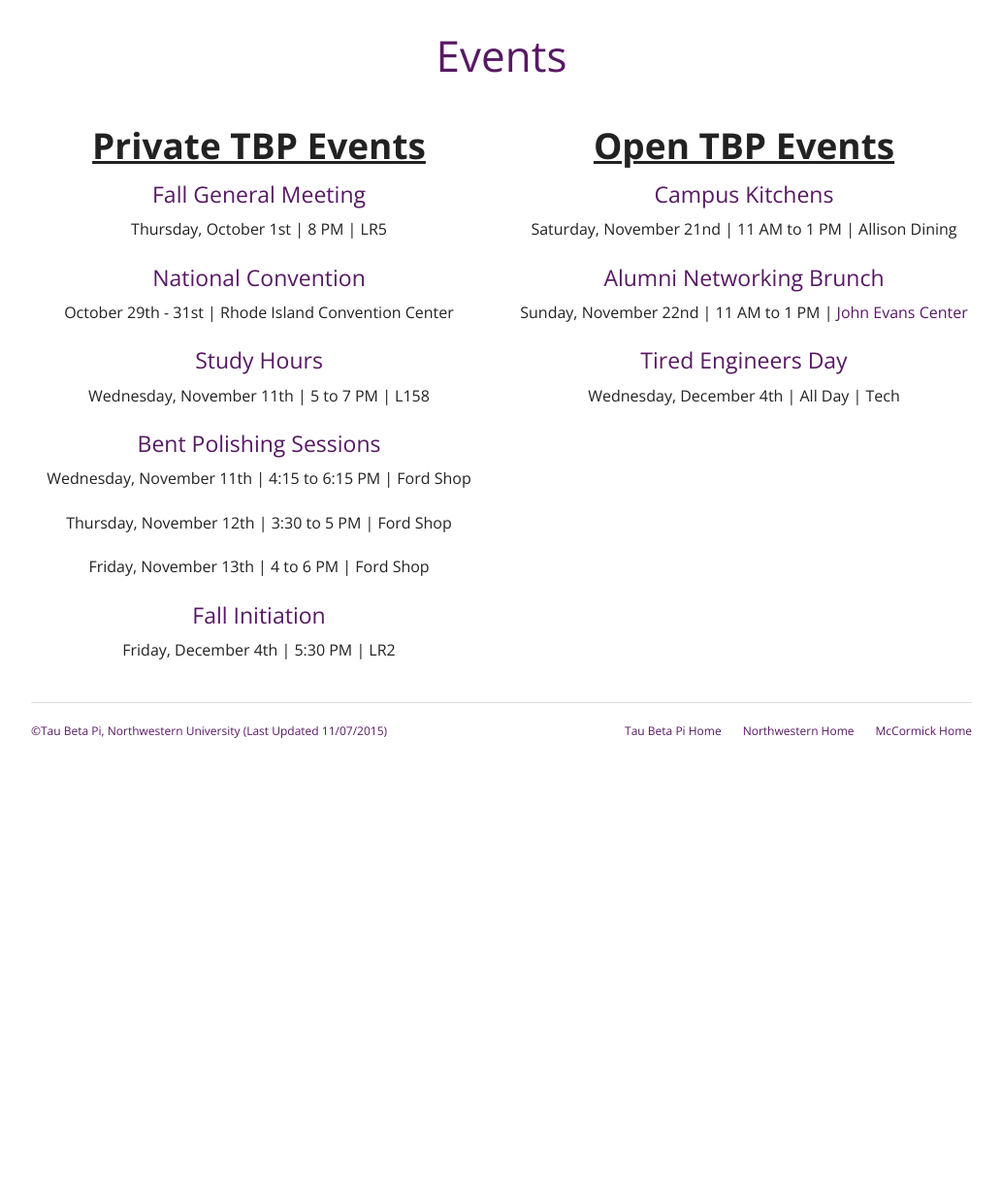
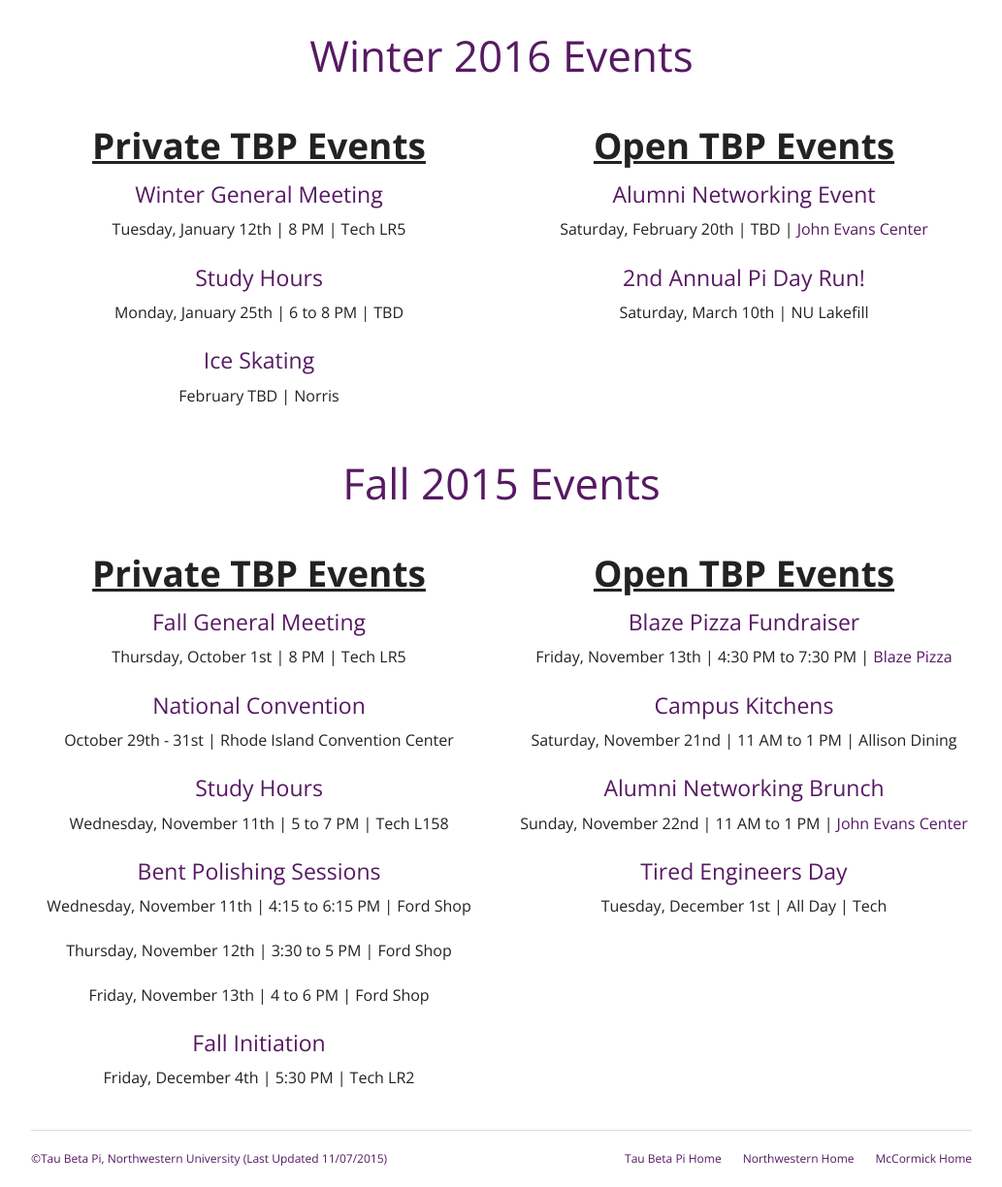
Before and after one commit to TBP-NU/website, a PHP site: page /events.php in a window 1280 px wide. Shown: the part 45-1269 px from the top of the page at 97% size, without its empty margins (123-1156 px from the left). Before the commit the page ends 806 px from the top, so only its background shows below. Run offline with PHP 8.4, Linux system fonts and the light colour scheme; some libraries are stand-ins or nearby versions.

Commit message:
added fall initiates, winter quarter events

```diff
--- a/www/events.php
+++ b/www/events.php
@@ -6,17 +6,53 @@
 	<div class="row">
     	<div class="large-12">
 			<br>
-			<h1>Events</h1>
+			<h1>Winter 2016 Events</h1>
 			<br>
 		</div>
 	</div>
+	<div class="row">
+		<div class="large-6 sm-12 columns">
+			<h2><b><u>Private TBP Events</u></b></h2>
+			<div class="private-event">
+				<h4>Winter General Meeting</h4>
+				<p>Tuesday, January 12th | 8 PM | Tech LR5 </p>
+			</div>
+			<div class="private-event">
+				<h4>Study Hours</h4>
+				<p>Monday, January 25th | 6 to 8 PM | TBD </p>
+			</div>
+			<div class="private-event">
+				<h4>Ice Skating</h4>
+				<p>February TBD | Norris </p>
+			</div>
+		</div>
+		<div class="large-6 sm-12 columns">
+			<h2><b><u>Open TBP Events</u></b></h2>
+			<div class="open-event">
+				<h4>Alumni Networking Event</h4>
+				<p>Saturday, February 20th | TBD | <a href="https://goo.gl/maps/K75e6qxnEEv">John Evans Center</a></p>
+			</div>
+			<div class="open-event">
+				<h4>2nd Annual Pi Day Run!</h4>
+				<p>Saturday, March 10th | NU Lakefill</p>
+			</div>
+		</div>
+	</div>
 
+
+	<div class="row">
+    	<div class="large-12">
+			<br>
+			<h1>Fall 2015 Events</h1>
+			<br>
+		</div>
+	</div>
 	<div class="row">
 		<div class="large-6 sm-12 columns">
 			<h2><b><u>Private TBP Events</u></b></h2>
 			<div class="private-event">
 				<h4>Fall General Meeting</h4>
-				<p>Thursday, October 1st | 8 PM | LR5 </p>
+				<p>Thursday, October 1st | 8 PM | Tech LR5 </p>
 			</div>
 			<div class="private-event">
 				<h4>National Convention</h4>
@@ -24,7 +60,7 @@
 			</div>
 			<div class="private-event">
 				<h4>Study Hours</h4>
-				<p>Wednesday, November 11th | 5 to 7 PM | L158 </p>
+				<p>Wednesday, November 11th | 5 to 7 PM | Tech L158 </p>
 			</div>
 			<div class="private-event">
 				<h4>Bent Polishing Sessions</h4>
@@ -34,11 +70,15 @@
 			</div>
 			<div class="private-event">
 				<h4>Fall Initiation</h4>
-				<p>Friday, December 4th | 5:30 PM | LR2 </p>
+				<p>Friday, December 4th | 5:30 PM | Tech LR2 </p>
 			</div>
 		</div>
 		<div class="large-6 sm-12 columns">
 			<h2><b><u>Open TBP Events</u></b></h2>
+			<div class="open-event">
+				<h4>Blaze Pizza Fundraiser</h4>
+				<p>Friday, November 13th | 4:30 PM to 7:30 PM | <a href="https://goo.gl/maps/xdMky7xLzpu">Blaze Pizza</a>
+			</div>
 			<div class="open-event">
 				<h4>Campus Kitchens</h4>
 				<p>Saturday, November 21nd | 11 AM to 1 PM | Allison Dining</p>
@@ -49,7 +89,7 @@
 			</div>
 			<div class="open-event">
 				<h4>Tired Engineers Day</h4>
-				<p>Wednesday, December 4th | All Day | Tech</p>
+				<p>Tuesday, December 1st | All Day | Tech</p>
 			</div>
 		</div>
 	</div>
--- a/www/header.php
+++ b/www/header.php
@@ -27,6 +27,7 @@
             <a href="members.php">Members</a>
             <ul class="dropdown">
               <li><a href="memberReq.php">Requirements</a></li>
+              <li><a href="https://docs.google.com/a/u.northwestern.edu/spreadsheets/d/1LGiRjxlkY0PtRKILyEeO19qHelo9UdVzK9P4AY3mNCM/edit?usp=sharing">Requirements Checklist</a></li>
               <li><a href="members.php">Current Members</a></li>
               <li><a href="eligibles.php">Eligibility</a></li>
             </ul>
```
Also changed, not shown: www/members.php (+8 -2 lines), www/members/2016members.txt (+15 -0 lines), www/members/2017members.txt (added, +36 -0 lines), www/img/people/SarahRappaport.JPG (added).
